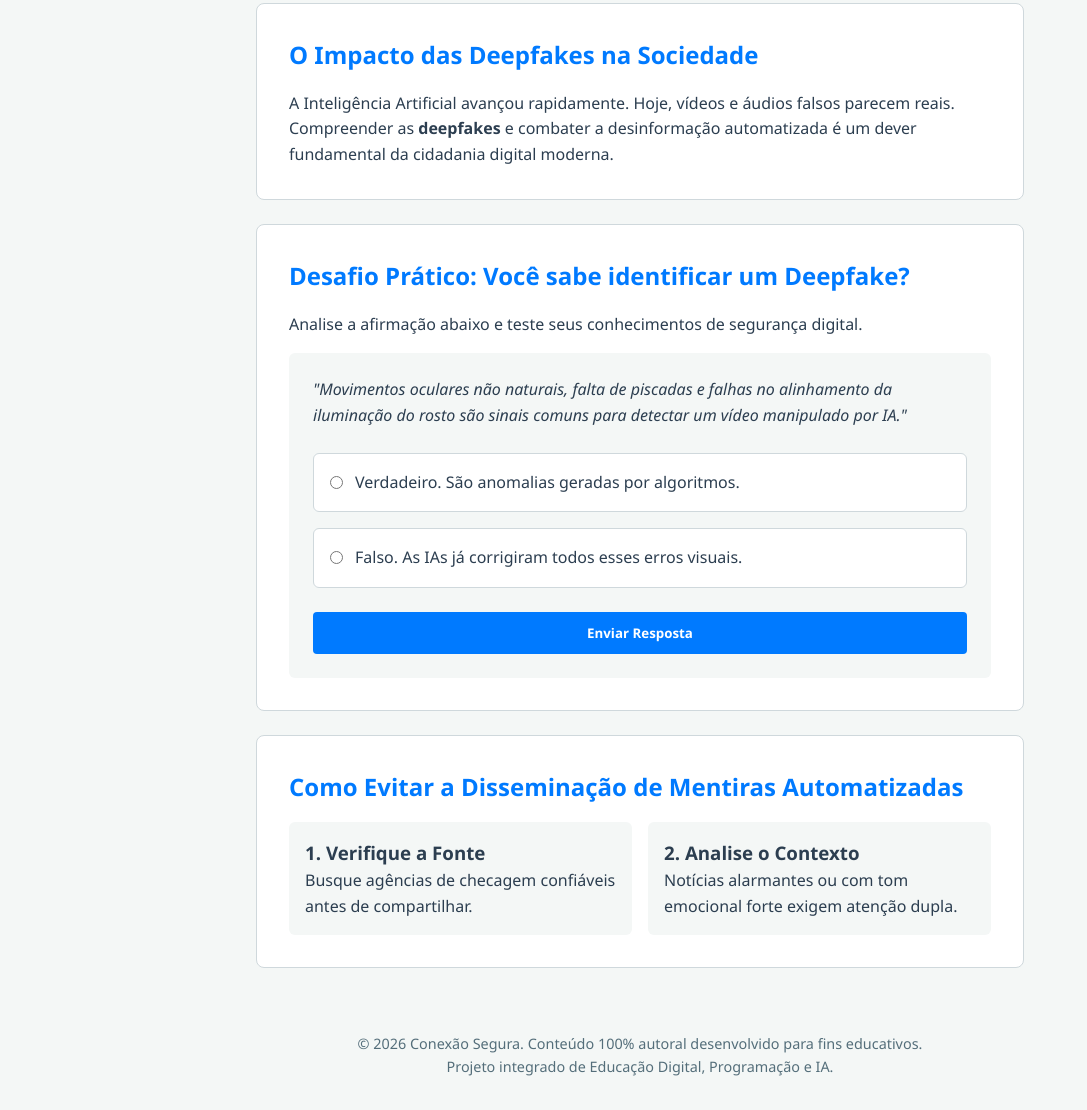
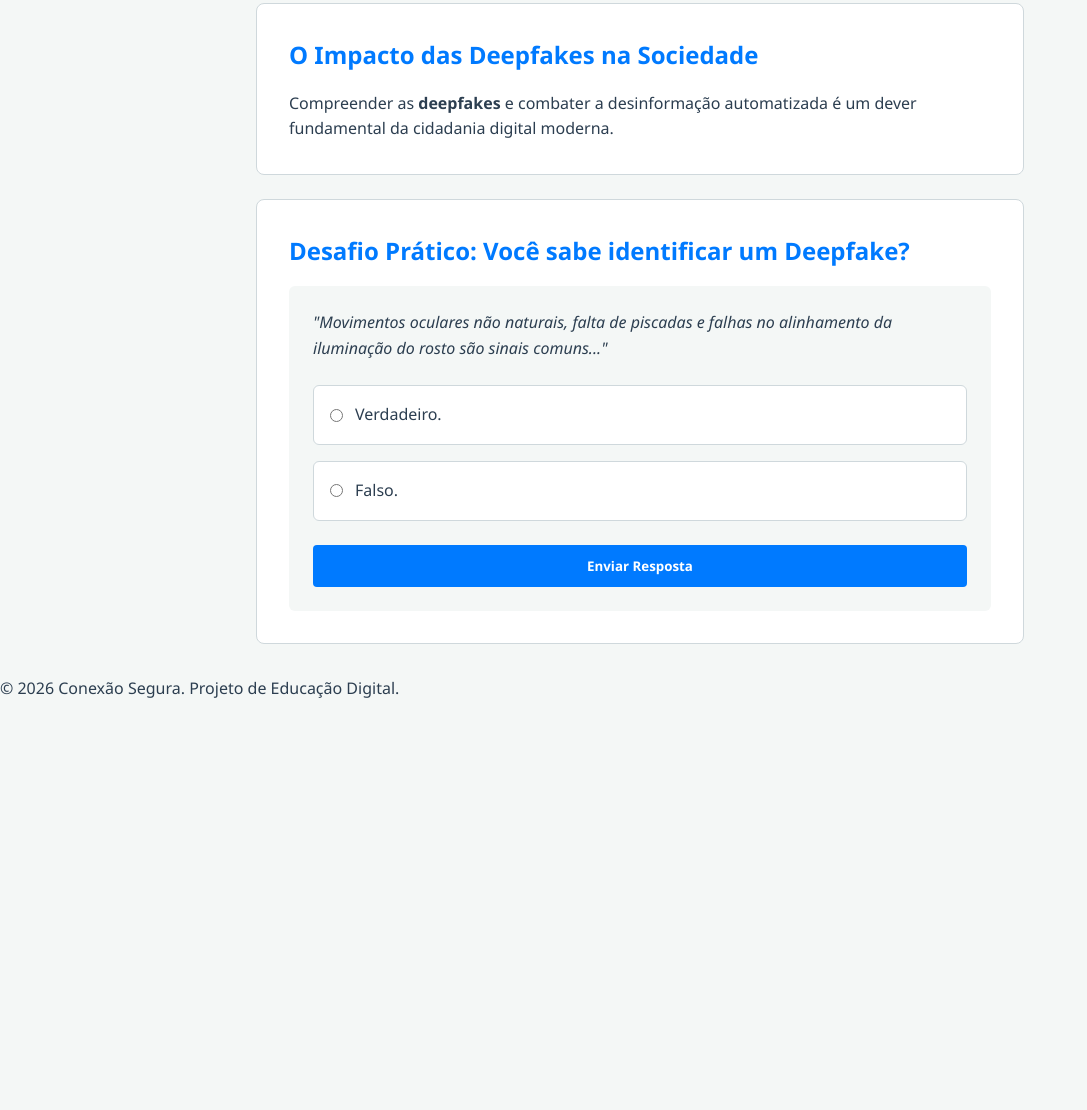
Before and after one commit to josuerodrigo-design/cidadania-2026, a plain HTML site: page index.html in a window 1280 px wide. Shown: the part 113-1223 px from the top of the page, without its empty margins (0-1087 px from the left). After the commit the page ends 814 px from the top, so only its background shows below. Drawn offline with Linux system fonts and the light colour scheme; files that its build step writes are made by us from their sources; files whose address does not match are found by name.

Commit message:
Update index.html

```diff
--- a/index.html
+++ b/index.html
@@ -7,8 +7,6 @@
     <link rel="stylesheet" href="css/style.css">
 </head>
 <body>
-
-    <!-- Cabeçalho Principal -->
     <header class="main-header">
         <div class="header-container">
             <h1>Conexão<span>Segura</span></h1>
@@ -16,67 +14,29 @@
         </div>
     </header>
 
-    <!-- Conteúdo Principal Semântico -->
     <main class="content-wrapper">
-
-        <!-- Seção de Introdução e Conceitos -->
         <section class="hero-section">
             <h2>O Impacto das Deepfakes na Sociedade</h2>
-            <p>A Inteligência Artificial avançou rapidamente. Hoje, vídeos e áudios falsos parecem reais. Compreender as <strong>deepfakes</strong> e combater a desinformação automatizada é um dever fundamental da cidadania digital moderna.</p>
+            <p>Compreender as <strong>deepfakes</strong> e combater a desinformação automatizada é um dever fundamental da cidadania digital moderna.</p>
         </section>
 
-        <!-- Seção Interativa: Quiz Anti-Desinformação -->
         <section class="quiz-section">
             <h2>Desafio Prático: Você sabe identificar um Deepfake?</h2>
-            <p>Analise a afirmação abaixo e teste seus conhecimentos de segurança digital.</p>
-
             <div class="quiz-card">
-                <p class="quiz-question">"Movimentos oculares não naturais, falta de piscadas e falhas no alinhamento da iluminação do rosto são sinais comuns para detectar um vídeo manipulado por IA."</p>
-
-                <!-- Formulário com tags semânticas obrigatórias -->
+                <p class="quiz-question">"Movimentos oculares não naturais, falta de piscadas e falhas no alinhamento da iluminação do rosto são sinais comuns..."</p>
                 <form id="quiz-form">
                     <div class="options-group">
-                        <label class="radio-label">
-                            <input type="radio" name="quiz-answer" value="verdadeiro" required>
-                            <span>Verdadeiro. São anomalias geradas por algoritmos.</span>
-                        </label>
-
-                        <label class="radio-label">
-                            <input type="radio" name="quiz-answer" value="falso">
-                            <span>Falso. As IAs já corrigiram todos esses erros visuais.</span>
-                        </label>
+                        <label class="radio-label"><input type="radio" name="quiz-answer" value="verdadeiro" required><span>Verdadeiro.</span></label>
+                        <label class="radio-label"><input type="radio" name="quiz-answer" value="falso"><span>Falso.</span></label>
                     </div>
-
                     <button type="submit" class="submit-btn">Enviar Resposta</button>
                 </form>
-
-                <!-- Container de feedback dinâmico via JS -->
                 <div id="quiz-feedback" class="feedback-box hidden"></div>
-            </div>
-        </section>
-
-        <!-- Seção Educativa: Dicas de Proteção -->
-        <section class="tips-section">
-            <h2>Como Evitar a Disseminação de Mentiras Automatizadas</h2>
-            <div class="grid-tips">
-                <div class="tip-card">
-                    <h3>1. Verifique a Fonte</h3>
-                    <p>Busque agências de checagem confiáveis antes de compartilhar.</p>
-                </div>
-                <div class="tip-card">
-                    <h3>2. Analise o Contexto</h3>
-                    <p>Notícias alarmantes ou com tom emocional forte exigem atenção dupla.</p>
-                </div>
             </div>
         </section>
     </main>
 
-    <!-- Rodapé Semântico com Créditos -->
-    <footer class="main-footer">
-        <p>&copy; 2026 Conexão Segura. Conteúdo 100% autoral desenvolvido para fins educativos.</p>
-        <p>Projeto integrado de Educação Digital, Programação e IA.</p>
-    </footer>
-
+    <footer><p>&copy; 2026 Conexão Segura. Projeto de Educação Digital.</p></footer>
     <script src="js/script.js"></script>
 </body>
 </html>
```
